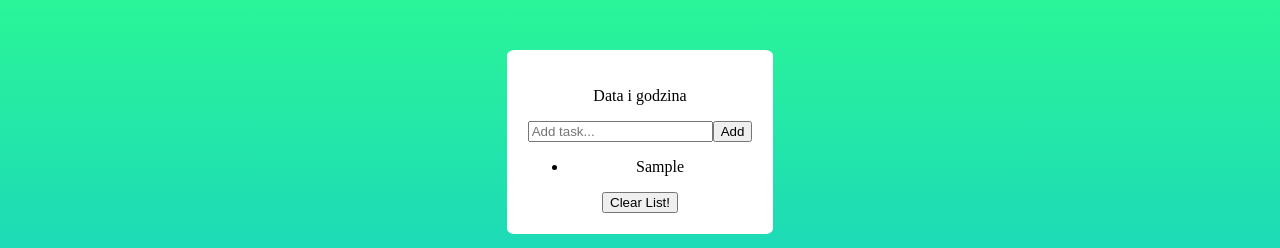
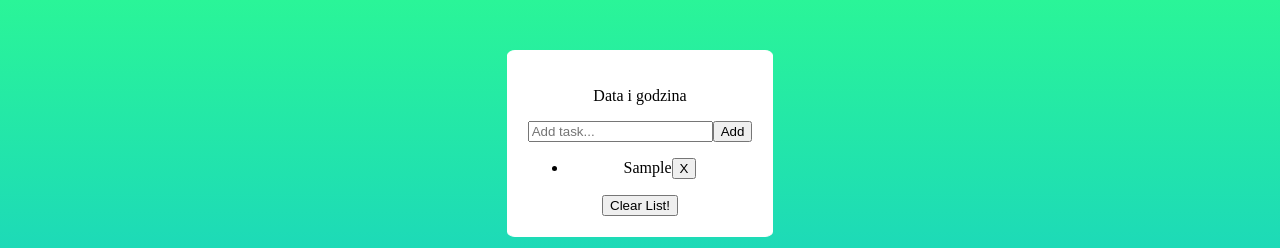
Before and after one commit to AgataJalo/To-Do-React-App, a React (Create React App) app: page / in a window 1280 px wide. Both pictures are taken after typing "Sample" into the empty fields and a click on the button "Add". Shown: the top 248 px of the page. Built offline with nearby package versions, Linux system fonts and the light colour scheme.

Commit message:
removeElement and clearList functions changes

```diff
--- a/src/components/App/App.js
+++ b/src/components/App/App.js
@@ -20,7 +20,7 @@ class App extends Component{
   addElement(input){
     const newTask ={
       id: 1+ Math.random(),
-      value:this.state.list.slice()
+      value:this.state.list
     }
     //console.log(newTask.id)
     let list= [...this.state.list]
@@ -32,7 +32,11 @@ class App extends Component{
     })
   }
 
-  removeElement = id =>{
+  deleteItem(){
+
+  }
+
+  clearList = id =>{
     const list =this.state.list.filter(item => {
       return item.id !== id
     });
@@ -42,6 +46,14 @@ class App extends Component{
     })
   }
 
+  deleteElement = (key) => {
+    const list = this.state.list;
+    list.splice(key, 1);
+
+    this.setState({
+      list: list
+    })
+  }
 
   render(){
     return(
@@ -64,9 +76,11 @@ class App extends Component{
       <div className="list">
         <ul>
           {this.state.list.map((item,id)=> <li key={id}>{item}
-          </li>)}
+          <button onClick={()=>this.deleteElement()}>X</button>
+          </li>
+          )}
         </ul>
-        <button onClick={()=>this.removeElement()}>Clear List!</button>
+        <button onClick={()=>this.clearList()}>Clear List!</button>
       </div>
     </div>
     )
```
